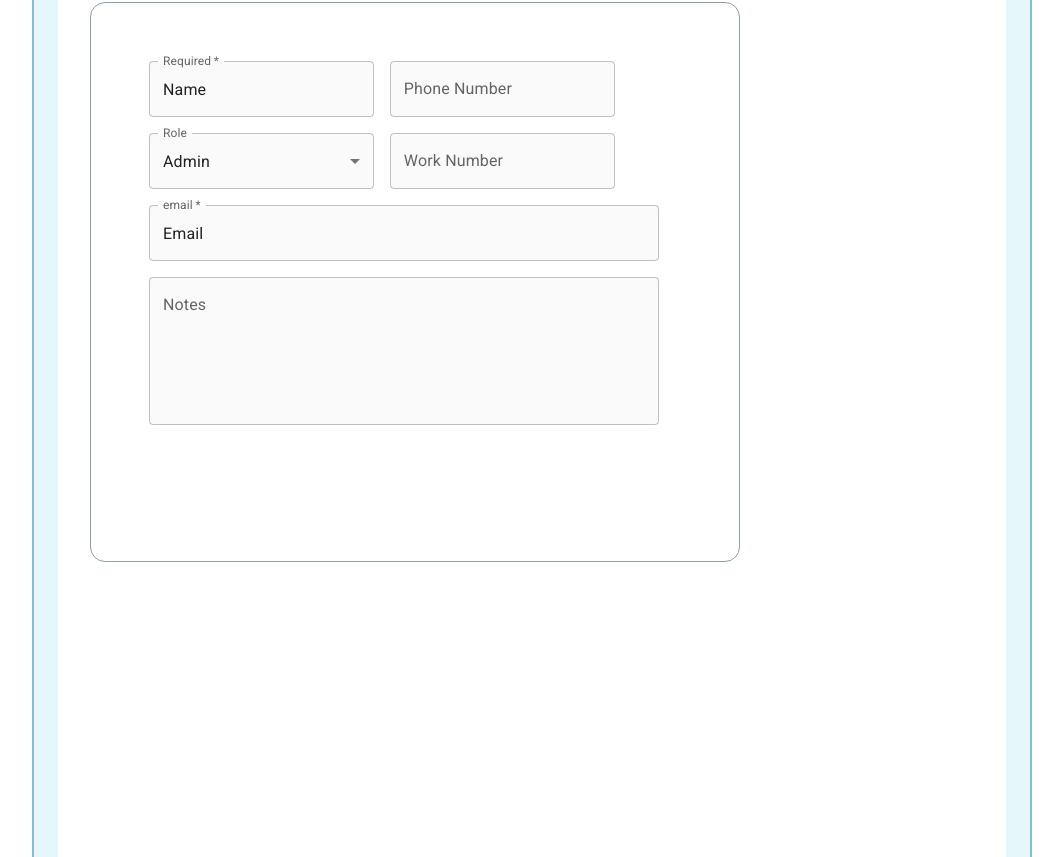
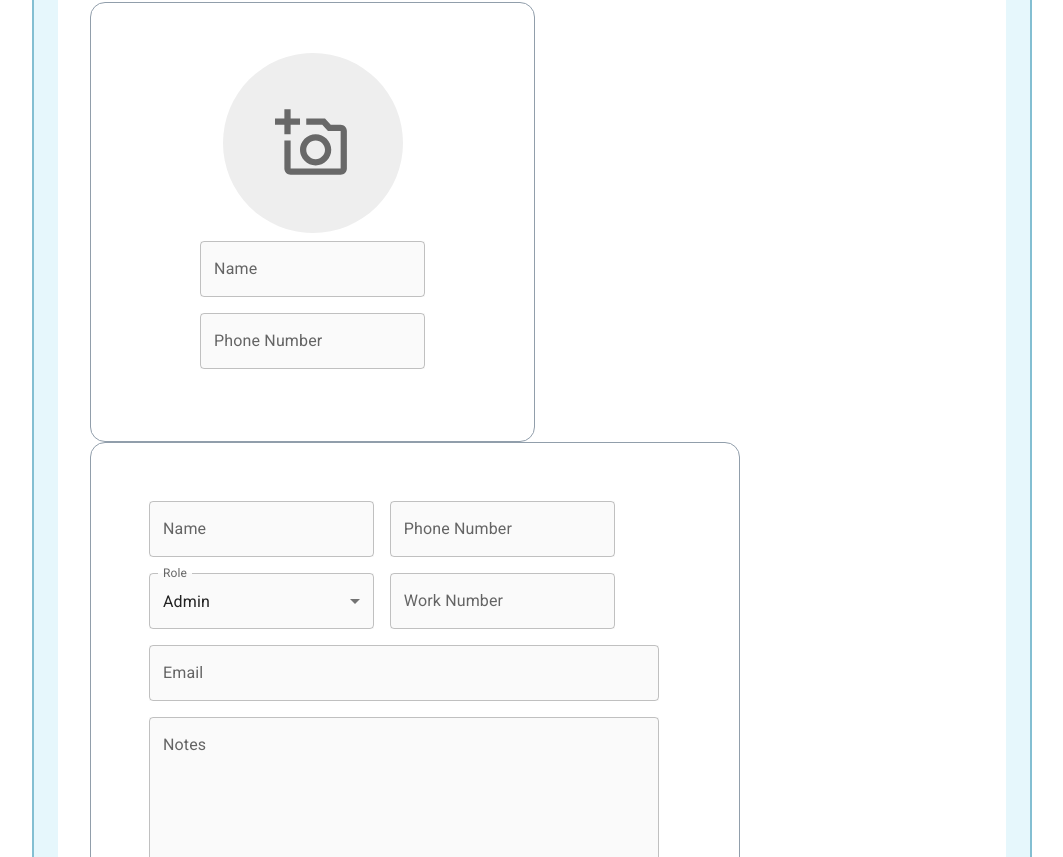
Before and after one commit to kpierc11/Dashboard_Demo, a React (Create React App) app in the folder app/: page /user/settings in a window 1280 px wide. Shown: the part 283-1140 px from the top of the page, without its empty margins (208-1271 px from the left). Built offline with nearby package versions, Linux system fonts and the light colour scheme.

Commit message:
usersettings

```diff
--- /dev/null
+++ b/app/src/components/UserSettings/ProfileForm/UserProfileForm.tsx
@@ -0,0 +1,145 @@
+import * as React from "react";
+import Box from "@mui/material/Box";
+import TextField from "@mui/material/TextField";
+import MenuItem from "@mui/material/MenuItem";
+import Avatar from "@mui/material/Avatar";
+import AddAPhotoOutlinedIcon from "@mui/icons-material/AddAPhotoOutlined";
+
+const roles = [
+  {
+    value: "Admin",
+    label: "Admin",
+  },
+  {
+    value: "User",
+    label: "User",
+  },
+  {
+    value: "Viewer",
+    label: "Viewer",
+  },
+];
+
+export default function UserProfileForm() {
+  const [role, setRole] = React.useState("Admin");
+
+  const handleChange = (event: React.ChangeEvent<HTMLInputElement>) => {
+    setRole(event.target.value);
+  };
+
+  return (
+    <Box
+      sx={{
+        display: "flex",
+        width: "100%",
+        justifyContent: "flex-start",
+        height: "100%",
+        flexWrap: "wrap",
+      }}
+    >
+      <Box
+        sx={{
+          "& .MuiTextField-root": { m: 1, width: "25ch" },
+          border: "solid #919EAB",
+          borderWidth: 1,
+          borderRadius: "15px",
+          height: 440,
+          width: 445,
+          padding: "50px",
+          marginRight: "50px",
+        }}
+      >
+        <Box sx={{
+            display: "flex",
+            alignItems: "center",
+            flexDirection: "column",
+          }}>
+          <Avatar
+            sx={{ width: "180px", height: "180px", backgroundColor: "#eeeeee" }}
+          >
+            <AddAPhotoOutlinedIcon
+              sx={{ width: "75px", height: "75px", color: "#686868"}}
+            ></AddAPhotoOutlinedIcon>
+          </Avatar>
+          <TextField
+            sx={{ backgroundColor: "#FAFAFa" }}
+            id="outlined"
+            label="Name"
+          />
+          <TextField
+            sx={{ backgroundColor: "#FAFAFa" }}
+            id="outlined"
+            label="Phone Number"
+            type="integer"
+          />
+        </Box>
+      </Box>
+      <Box sx={{ width: "50%" }}>
+        <Box
+          component="form"
+          sx={{
+            "& .MuiTextField-root": { m: 1, width: "25ch" },
+            border: "solid #919EAB",
+            borderWidth: 1,
+            borderRadius: "15px",
+            height: 560,
+            width: 650,
+            padding: "50px",
+          }}
+          noValidate
+          autoComplete="off"
+        >
+          <TextField
+            sx={{ backgroundColor: "#FAFAFa" }}
+            id="outlined"
+            label="Name"
+          />
+          <TextField
+            sx={{ backgroundColor: "#FAFAFa" }}
+            id="outlined"
+            label="Phone Number"
+            type="integer"
+          />
+          <TextField
+            sx={{ backgroundColor: "#FAFAFa" }}
+            id="outlined-select-role"
+            select
+            label="Role"
+            value={role}
+            onChange={handleChange}
+          >
+            {roles.map((option) => (
+              <MenuItem key={option.value} value={option.value}>
+                {option.label}
+              </MenuItem>
+            ))}
+          </TextField>
+          <TextField
+            sx={{ backgroundColor: "#FAFAFa" }}
+            id="outlined"
+            label="Work Number"
+            type="integer"
+          />
+          <TextField
+            sx={{ backgroundColor: "#FAFAFa" }}
+            id="outlined"
+            label="Email"
+            style={{ width: 510 }}
+          />
+          <TextField
+            sx={{ backgroundColor: "#FAFAFa" }}
+            id="outlined"
+            label="Notes"
+            type="string"
+            style={{ width: 510 }}
+            multiline
+            rows={5}
+          />
+        </Box>
+      </Box>
+      <Box sx={{ display: "flex", justifyContent: "flex-end", width: "100%" }}>
+        <button>hello</button>
+      </Box>
+    </Box>
+  );
+}
--- a/app/src/components/UserSettings/UserProfileForm.tsx
+++ /dev/null
@@ -1,98 +0,0 @@
-import * as React from "react";
-import Box from "@mui/material/Box";
-import TextField from "@mui/material/TextField";
-import MenuItem from "@mui/material/MenuItem";
-import { Container} from "@mui/system";
-import { Typography } from '@mui/material';
-
-const roles = [
-  {
-    value: "Admin",
-    label: "Admin",
-  },
-  {
-    value: "User",
-    label: "User",
-  },
-  {
-    value: "Viewer",
-    label: "Viewer",
-  },
-];
-
-export default function UserProfileForm() {
-  const [role, setRole] = React.useState("Admin");
-
-  const handleChange = (event: React.ChangeEvent<HTMLInputElement>) => {
-    setRole(event.target.value);
-  };
-
-  return (
-    <Box
-      component="form"
-      sx={{
-        "& .MuiTextField-root": { m: 1, width: "25ch" },
-        border: "solid #919EAB",
-        borderWidth: 1,
-        borderRadius: "15px",
-        height: 560,
-        width: 650,
-        padding: "50px",
-      }}
-      noValidate
-      autoComplete="off"
-    >
-      <TextField
-        sx={{ backgroundColor: "#FAFAFa" }}
-        required
-        id="outlined-required"
-        label="Required"
-        defaultValue="Name"
-      />
-      <TextField
-        sx={{ backgroundColor: "#FAFAFa" }}
-        id="outlined"
-        label="Phone Number"
-        type="integer"
-      />
-      <TextField
-        sx={{ backgroundColor: "#FAFAFa" }}
-        id="outlined-select-role"
-        select
-        label="Role"
-        value={role}
-        onChange={handleChange}
-      >
-        {roles.map((option) => (
-          <MenuItem key={option.value} value={option.value}>
-            {option.label}
-          </MenuItem>
-        ))}
-      </TextField>
-      <TextField
-        sx={{ backgroundColor: "#FAFAFa" }}
-        id="outlined"
-        label="Work Number"
-        type="integer"
-      />
-      <TextField
-        sx={{ backgroundColor: "#FAFAFa" }}
-        required
-        id="outlined-required"
-        label="email"
-        defaultValue="Email"
-        style = {{width: 510}}
-      />
-      <TextField
-        sx={{ backgroundColor: "#FAFAFa"}}
-        id="outlined"
-        label="Notes"
-        type="string"
-        style={{width: 510}}
-        multiline
-        rows={5}
-
-      />
-    </Box>
-  );
-}
--- a/app/src/components/UserSettings/UserSettings.tsx
+++ b/app/src/components/UserSettings/UserSettings.tsx
@@ -1,10 +1,8 @@
 import * as React from "react";
 import Tabs from "@mui/material/Tabs";
 import Tab from "@mui/material/Tab";
-import Typography from "@mui/material/Typography";
 import Box from "@mui/material/Box";
-import Container from "@mui/material/Container";
-import UserProfileForm from "../UserSettings/UserProfileForm";
+import UserProfileForm from "./ProfileForm/UserProfileForm";
 
 interface TabPanelProps {
   children?: React.ReactNode;
@@ -23,11 +21,7 @@ function TabPanel(props: TabPanelProps) {
       aria-labelledby={`simple-tab-${index}`}
       {...other}
     >
-      {value === index && (
-        <Box sx={{ p: 4 }}>
-          <Typography>{children}</Typography>
-        </Box>
-      )}
+      {value === index && <Box sx={{ p: 4 }}>{children}</Box>}
     </div>
   );
 }
@@ -68,11 +62,9 @@ export default function UserSettings() {
         </Tabs>
       </Box>
       <TabPanel value={value} index={0}>
-        <Box sx={{ bgcolor: "white", height: "857px", width: "auto" }}>
+        <Box sx={{ bgcolor: "white", width: "auto" }}>
           <UserProfileForm></UserProfileForm>
         </Box>
-
-        <button>Add User</button>
       </TabPanel>
       <TabPanel value={value} index={1}>
         Item Two
--- a/app/src/pages/ProfilePage.tsx
+++ b/app/src/pages/ProfilePage.tsx
@@ -1,7 +1,7 @@
 import React from 'react';
-import ProfileSearchBar from '../components/UserSettings/UserSettings';
+import UserSettings from '../components/UserSettings/UserSettings';
 
 
 export default function UserSettingsPage () {
-return <ProfileSearchBar></ProfileSearchBar>
+return <UserSettings></UserSettings>
 }
```
